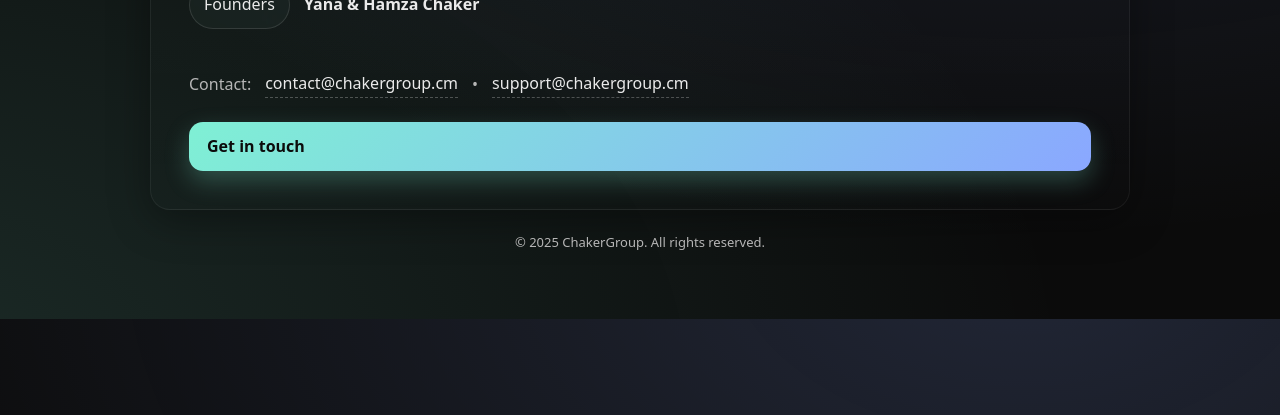
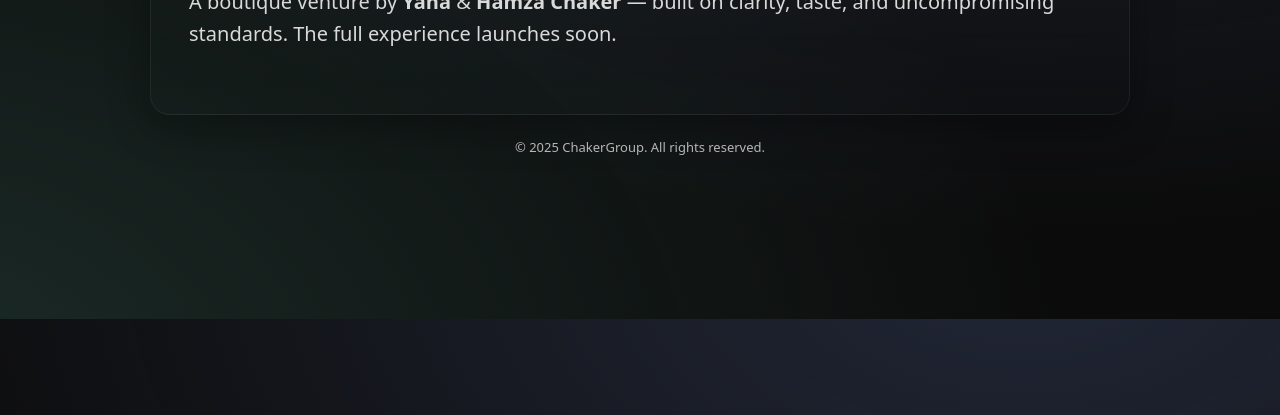
Before and after one commit to Dev-Chaker/chakergroup, a plain HTML site: page index.html in a window 1280 px wide. Shown: the part 481-896 px from the top of the page. Drawn offline with Linux system fonts and the light colour scheme.

Commit message:
Update index.html

```diff
--- a/index.html
+++ b/index.html
@@ -77,19 +77,6 @@
       <h1>ChakerGroup</h1>
       <p class="lead">A boutique venture by <strong>Yana</strong> &amp; <strong>Hamza Chaker</strong> — built on clarity, taste, and uncompromising standards. The full experience launches soon.</p>
 
-      <div class="founders">
-        <div class="row">
-          <span class="chip">Founders</span>
-          <span class="names">Yana &amp; Hamza Chaker</span>
-        </div>
-        <div class="meta">
-          <span>Contact:</span>
-          <a href="mailto:contact@chakergroup.cm">contact@chakergroup.cm</a>
-          <span>•</span>
-          <a href="mailto:support@chakergroup.cm">support@chakergroup.cm</a>
-        </div>
-        <a class="cta" href="mailto:contact@chakergroup.cm" aria-label="Email ChakerGroup">Get in touch</a>
-      </div>
     </section>
 
     <footer>© <span id="y"></span> ChakerGroup. All rights reserved.</footer>
```
